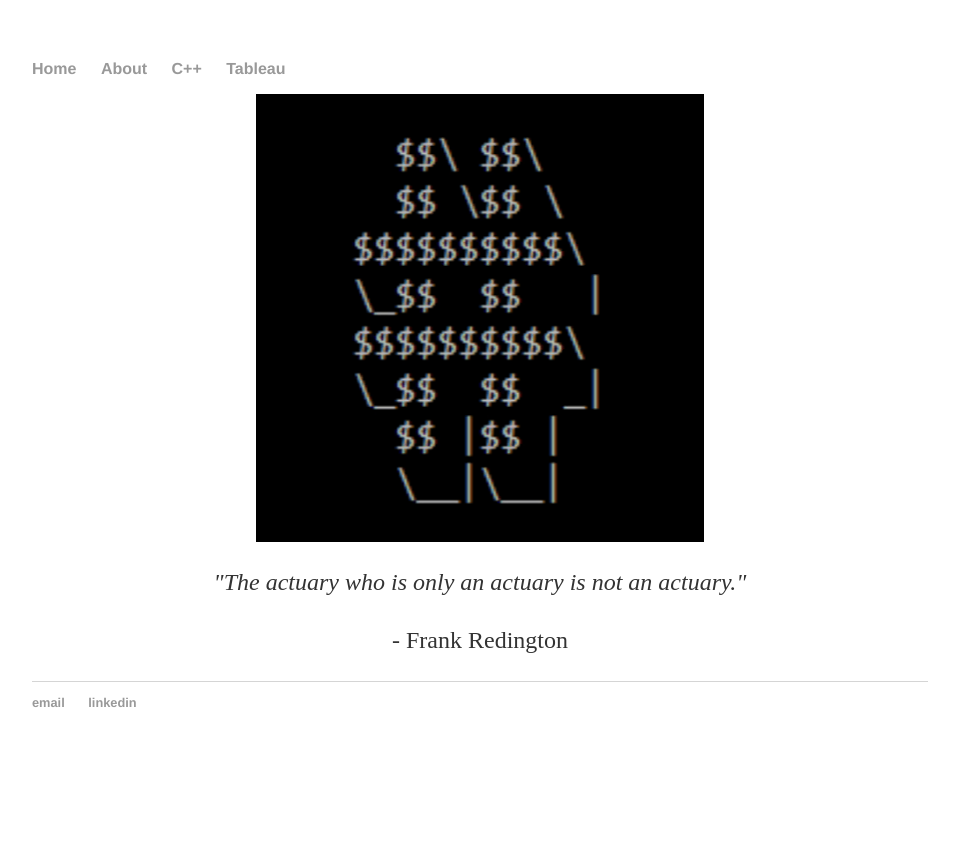
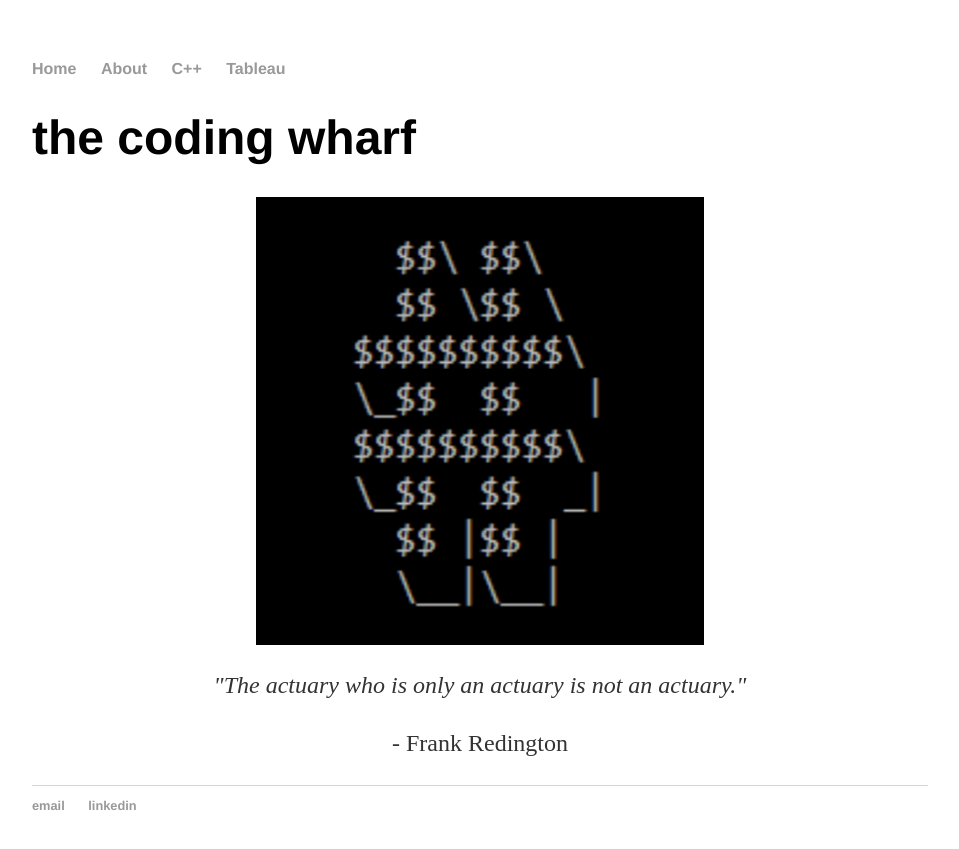
Before and after one commit to cchanzl/Lock-Screen, a Jekyll site: the page built from index.html, in a window 1280 px wide. Shown: the top 849 px of the page, without its empty margins (160-1119 px from the left). Built offline with Jekyll 4.4.1, drawn with Linux system fonts in a browser that asks for light colours.

Commit message:
Update index.html

```diff
--- a/index.html
+++ b/index.html
@@ -2,6 +2,7 @@
 layout: default
 ---
 <div class="blurb">
+	<h1> the coding wharf </h1>
 	 <img src="/pictures/hash.png" style="height:80%;" class="center">
 	<p style="text-align:center"><i>"The actuary who is only an actuary is not an actuary." </i></p>
 	<p style="text-align:center">- Frank Redington</p>
```
